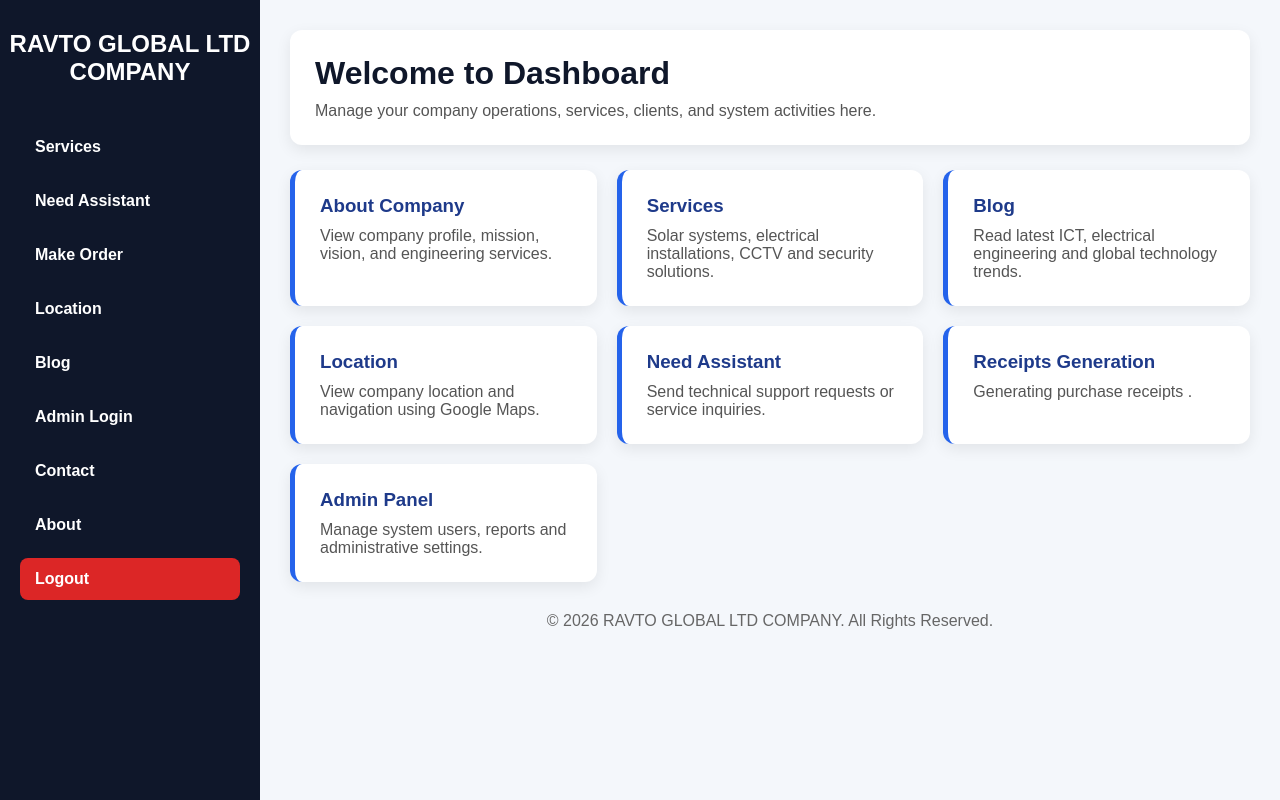
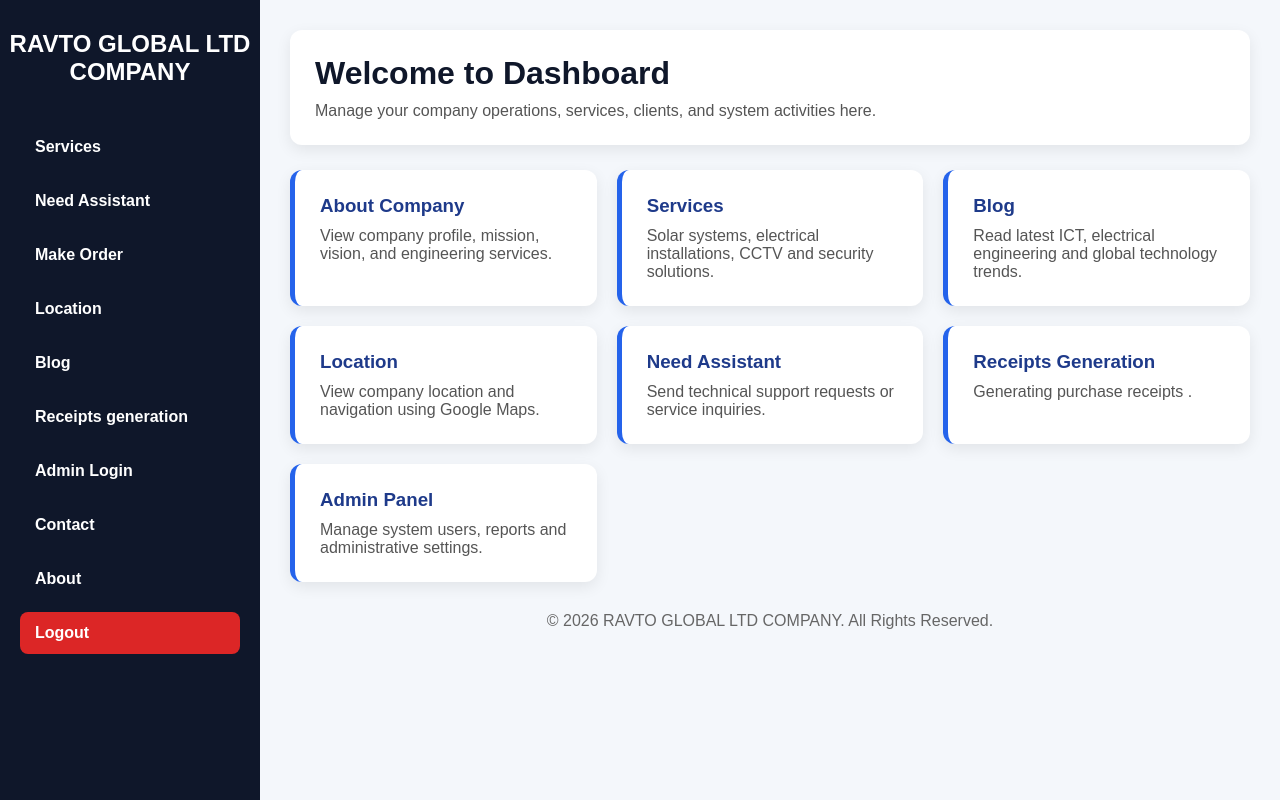
Before and after one commit to jamesmutisokiilu-coder/Ravto-global-limited-company, a Flask app: page /dashboard in a window 1280 px wide. Run offline with Flask 3, Linux system fonts and the light colour scheme; the visitor is signed in with stand-in values (Sample User, id 1); some libraries are stand-ins or nearby versions.

Commit message:
Update dashboard.html

```diff
--- a/templates/dashboard.html
+++ b/templates/dashboard.html
@@ -170,6 +170,8 @@
 
             <li><a href="{{ url_for('blog') }}">Blog</a></li>
 
+            <li><a href="{{ url_for('receipts') }}">Receipts generation</a></li>
+
             <!-- FIXED NAME -->
             <li><a href="{{ url_for('admin_login') }}">Admin Login</a></li>
             <li><a href="{{ url_for('contact') }}">Contact</a></li>
```
